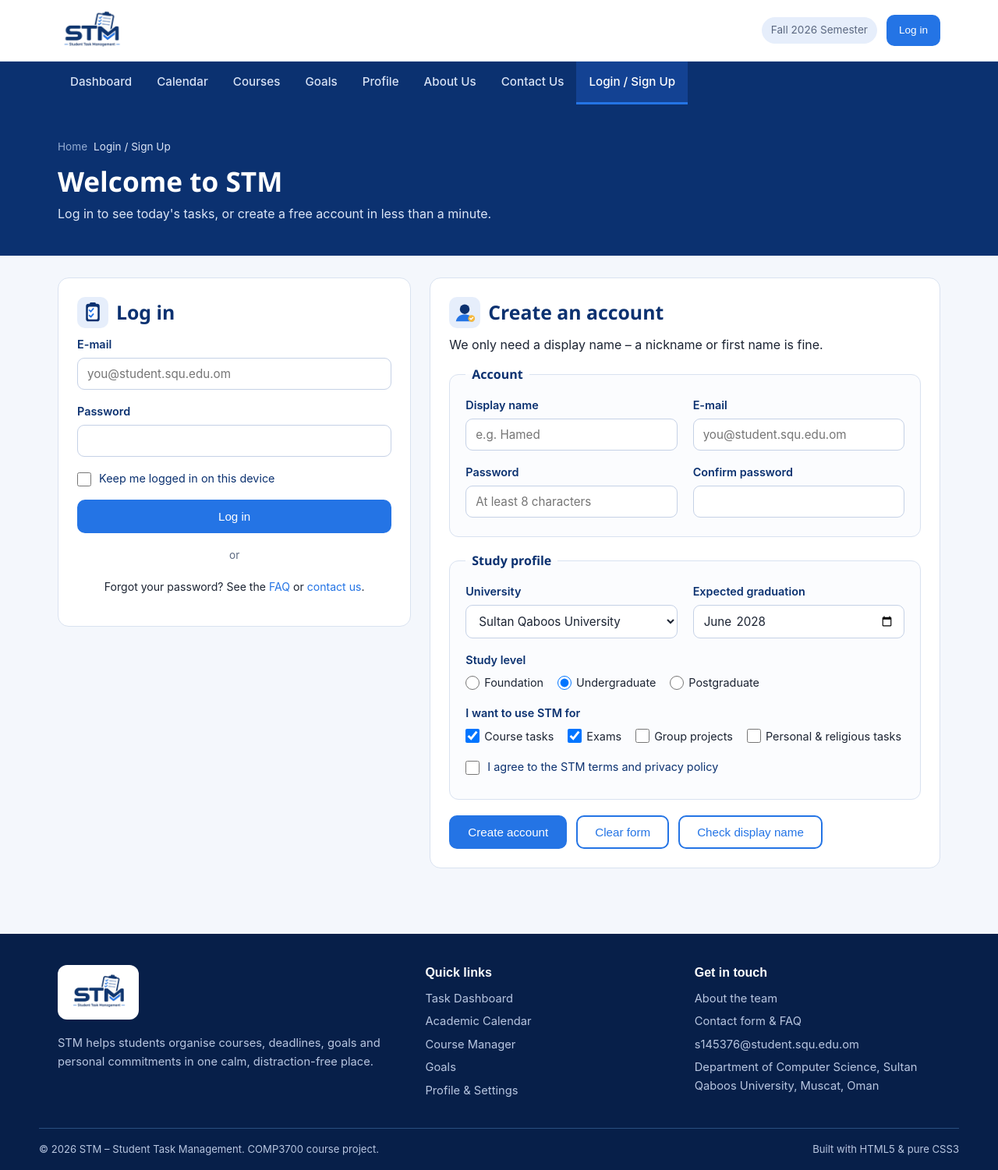
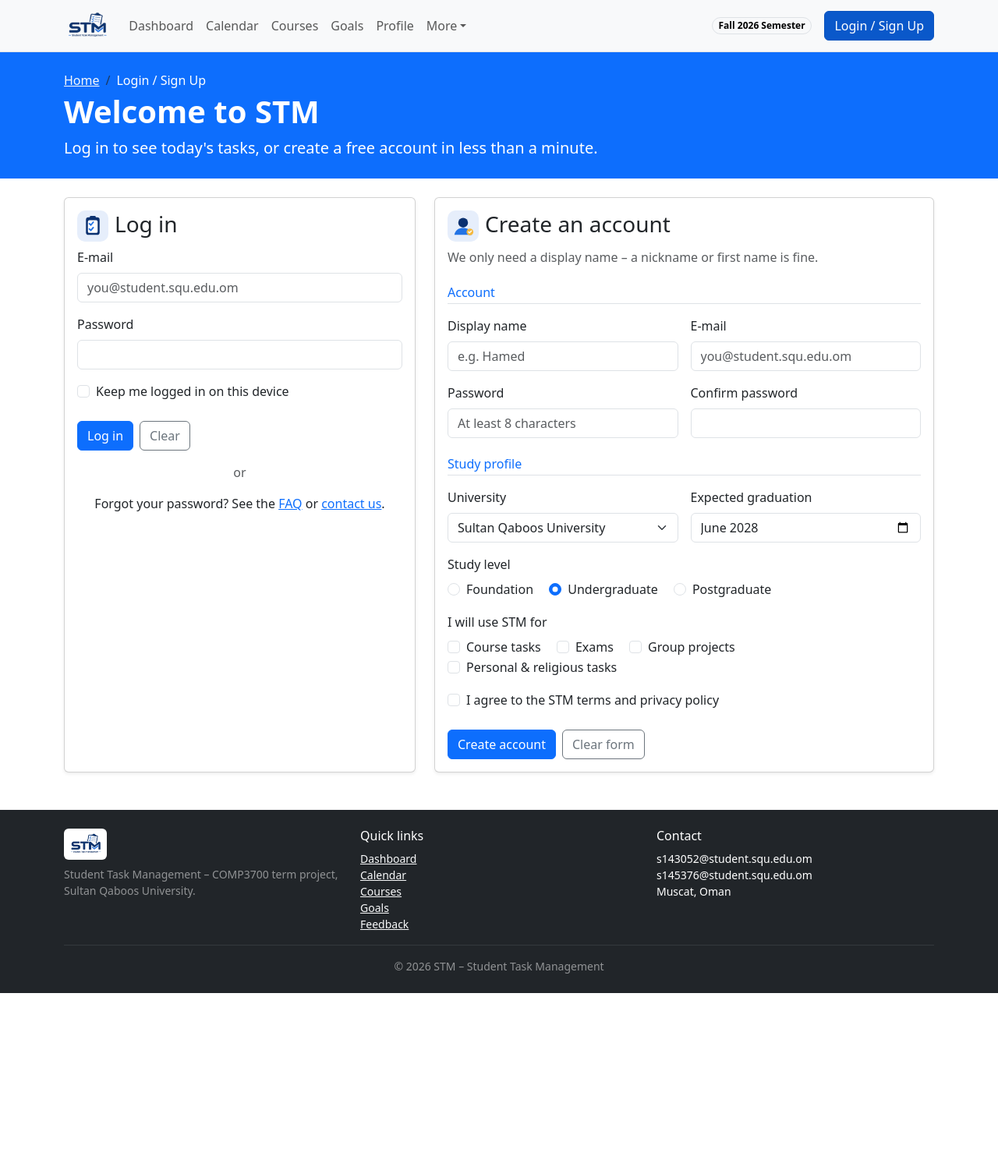
Before and after one commit to s145376/projectweb, a plain HTML site: page pages/login.html in a window 1280 px wide. Shown: the whole page at 78% size. After the commit the page ends 1274 px from the top, so only its background shows below. Drawn offline with nearby package versions, Linux system fonts and the light colour scheme.

Commit message:
Rebuild login and sign-up page with Bootstrap validation
Use Bootstrap forms and needs-validation. Add password confirmation check.

```diff
--- a/pages/login.html
+++ b/pages/login.html
@@ -1,231 +1,212 @@
 <!DOCTYPE html>
-<html xmlns="http://www.w3.org/1999/xhtml" lang="en" xml:lang="en">
+<html lang="en">
 <head>
   <meta charset="UTF-8" />
-  <meta name="viewport" content="width=device-width, initial-scale=1.0" />
-  <meta name="description" content="Log in to STM or create a free student account." />
-  <meta name="keywords" content="student task management, STM, assignments, deadlines, study planner, SQU" />
-  <meta name="author" content="Abdulrhman Khalfan Al-Degheishi, Hamed Hilal Al-Shekaili" />
-  <title>Login &amp; Sign Up | STM – Student Task Management</title>
+  <meta name="viewport" content="width=device-width, initial-scale=1" />
+  <title>Welcome to STM | STM – Student Task Management</title>
   <link rel="icon" type="image/svg+xml" href="../images/favicon.svg" />
-  <!-- 1) EXTERNAL CSS: shared by every page (logo, navigation, layout, footer) -->
-  <link rel="stylesheet" type="text/css" href="../css/style.css" />
-  <!-- 2) INTERNAL (document-level) CSS: rules used only on this page -->
-  <style>
-    .auth-grid {
-      display: grid;
-      grid-template-columns: 0.9fr 1.3fr;
-      gap: 24px;
-      align-items: start;
-    }
-
-    .auth-card h2 {
-      display: flex;
-      align-items: center;
-      gap: 10px;
-    }
-
-    .auth-card h2 img {
-      width: 40px;
-      height: 40px;
-    }
-
-    .or-line {
-      text-align: center;
-      color: #5B6880;
-      font-size: 0.85rem;
-      margin: 18px 0;
-      position: relative;
-    }
-
-
-    @media (max-width: 960px) {
-      .auth-grid {
-        grid-template-columns: 1fr;
-      }
-    }
-  </style>
+  <link href="https://cdn.jsdelivr.net/npm/bootstrap@5.3.8/dist/css/bootstrap.min.css" rel="stylesheet" integrity="sha384-sRIl4kxILFvY47J16cr9ZwB07vP4J8+LH7qKQnuqkuIAvNWLzeN8tE5YBujZqJLB" crossorigin="anonymous" />
 </head>
 <body>
-  <a class="skip-link" href="#content">Skip to main content</a>
-
-  <!-- ===== Uniform header with logo (same on all pages) ===== -->
-  <header id="site-header">
-    <div class="container header-inner">
-      <a class="logo-link" href="../index.html" title="STM home">
-        <img src="../images/logo.png" alt="STM – Student Task Management logo" width="360" height="243" />
-      </a>
-      <div class="header-actions">
-        <span class="today-chip">Fall 2026 Semester</span>
-        <a class="btn btn-small" href="login.html">Log in</a>
+  <nav class="navbar navbar-expand-lg bg-body-tertiary border-bottom sticky-top">
+    <div class="container">
+      <a class="navbar-brand" href="../index.html"><img src="../images/logo.png" alt="STM logo" height="40" /></a>
+      <button class="navbar-toggler" type="button" data-bs-toggle="collapse" data-bs-target="#mainNav" aria-controls="mainNav" aria-expanded="false" aria-label="Toggle navigation">
+        <span class="navbar-toggler-icon"></span>
+      </button>
+      <div class="collapse navbar-collapse" id="mainNav">
+        <ul class="navbar-nav me-auto mb-2 mb-lg-0">
+          <li class="nav-item"><a class="nav-link" href="../index.html">Dashboard</a></li>
+          <li class="nav-item"><a class="nav-link" href="calendar.html">Calendar</a></li>
+          <li class="nav-item"><a class="nav-link" href="courses.html">Courses</a></li>
+          <li class="nav-item"><a class="nav-link" href="goals.html">Goals</a></li>
+          <li class="nav-item"><a class="nav-link" href="profile.html">Profile</a></li>
+          <li class="nav-item dropdown">
+            <a class="nav-link dropdown-toggle" href="#" role="button" data-bs-toggle="dropdown" aria-expanded="false">More</a>
+            <ul class="dropdown-menu">
+              <li><a class="dropdown-item" href="questionnaire.html">Feedback (Questionnaire)</a></li>
+              <li><a class="dropdown-item" href="calculate.html">Study Calculator</a></li>
+              <li><a class="dropdown-item" href="funpage.html">Fun Page</a></li>
+              <li><a class="dropdown-item" href="aboutus.html">About Us</a></li>
+              <li><a class="dropdown-item" href="contact.html">Contact Us</a></li>
+            </ul>
+          </li>
+        </ul>
+        <span class="badge rounded-pill text-bg-light border me-lg-3 mb-2 mb-lg-0">Fall 2026 Semester</span>
+        <a class="btn btn-primary active" href="login.html">Login / Sign Up</a>
       </div>
+    </div>
+  </nav>
+  <header class="bg-primary text-white py-4">
+    <div class="container">
+      <nav aria-label="breadcrumb">
+        <ol class="breadcrumb mb-1">
+          <li class="breadcrumb-item"><a class="link-light" href="../index.html">Home</a></li>
+          <li class="breadcrumb-item active text-white" aria-current="page">Login / Sign Up</li>
+        </ol>
+      </nav>
+      <h1 class="display-6 fw-bold">Welcome to STM</h1>
+      <p class="lead mb-0">Log in to see today's tasks, or create a free account in less than a minute.</p>
     </div>
   </header>
 
-  <!-- ===== Uniform navigation menu ===== -->
-  <nav id="main-nav" aria-label="Main navigation">
-    <div class="container">
-      <ul class="nav-links">
-        <li><a href="../index.html">Dashboard</a></li>
-        <li><a href="calendar.html">Calendar</a></li>
-        <li><a href="courses.html">Courses</a></li>
-        <li><a href="goals.html">Goals</a></li>
-        <li><a href="profile.html">Profile</a></li>
-        <li><a href="aboutus.html">About Us</a></li>
-        <li><a href="contact.html">Contact Us</a></li>
-        <li><a class="active" href="login.html" aria-current="page">Login / Sign Up</a></li>
-      </ul>
+  <main class="container my-4">
+    <div class="row g-4">
+      <div class="col-lg-5">
+        <div class="card h-100 shadow-sm"><div class="card-body">
+          <h2 class="h3"><img src="../images/icon-tasks.svg" alt="" width="40" height="40" class="me-2" />Log in</h2>
+          <form id="loginForm" class="needs-validation" action="https://httpbin.org/get" method="get" target="_blank" novalidate="novalidate">
+  <input type="hidden" name="form_name" value="loginForm" />
+  <div class="row g-3">
+<div class="col-12">
+  <label for="login_email" class="form-label">E-mail</label>
+  <input type="email" class="form-control" id="login_email" name="login_email" required="required" placeholder="you@student.squ.edu.om" autocomplete="username" />
+  <div class="invalid-feedback">Please enter a valid e-mail address.</div>
 </div>
-  </nav>
-
-  <main id="content">
-    <section class="page-hero">
-      <div class="container">
-        <ol class="breadcrumb">
-          <li><a href="../index.html">Home</a></li>
-          <li>Login / Sign Up</li>
-        </ol>
-        <h1>Welcome to STM</h1>
-        <p>Log in to see today's tasks, or create a free account in less than a minute.</p>
+<div class="col-12">
+  <label for="login_password" class="form-label">Password</label>
+  <input type="password" class="form-control" id="login_password" name="login_password" required="required" autocomplete="current-password" />
+  <div class="invalid-feedback">Please enter your password.</div>
 </div>
-    </section>
-
-    <section class="section-tight">
-      <div class="container">
-        <div class="auth-grid">
-
-          <!-- FORM: log in -->
-          <div class="card auth-card" id="login">
-            <h2><img src="../images/icon-tasks.svg" alt="" width="40" height="40" /> Log in</h2>
-            <form action="https://httpbin.org/get" method="get" target="_blank">
-              <input type="hidden" name="form_name" value="login" />
-              <div class="form-row">
-                <label for="login_email" class="required">E-mail</label>
-                <input type="email" id="login_email" name="login_email" placeholder="you@student.squ.edu.om" autocomplete="username" required="required" />
-              </div>
-              <div class="form-row">
-                <label for="login_password" class="required">Password</label>
-                <input type="password" id="login_password" name="login_password" autocomplete="current-password" required="required" />
-              </div>
-              <div class="form-row">
-                <label style="font-weight: 400;"><input type="checkbox" name="remember_me" value="yes" /> Keep me logged in on this device</label>
-              </div>
-              <div class="form-actions">
-                <input type="submit" value="Log in" style="width: 100%;" />
-              </div>
-            </form>
-            <p class="or-line">or</p>
-            <p class="small text-center">Forgot your password? See the <a href="contact.html#faq">FAQ</a> or <a href="contact.html">contact us</a>.</p>
-          </div>
-
-          <!-- FORM: sign up -->
-          <div class="card auth-card" id="signup">
-            <h2><img src="../images/icon-profile.svg" alt="" width="40" height="40" /> Create an account</h2>
-            <p>We only need a display name – a nickname or first name is fine.</p>
-            <form action="https://httpbin.org/get" method="get" target="_blank">
-              <input type="hidden" name="form_name" value="signup" />
-              <fieldset>
-                <legend>Account</legend>
-                <div class="form-grid">
-                  <div class="form-row">
-                    <label for="signup_name" class="required">Display name</label>
-                    <input type="text" id="signup_name" name="signup_name" placeholder="e.g. Hamed" size="20" maxlength="100" required="required" />
-                  </div>
-                  <div class="form-row">
-                    <label for="signup_email" class="required">E-mail</label>
-                    <input type="email" id="signup_email" name="signup_email" placeholder="you@student.squ.edu.om" required="required" />
-                  </div>
-                  <div class="form-row">
-                    <label for="signup_password" class="required">Password</label>
-                    <input type="password" id="signup_password" name="signup_password" minlength="8" placeholder="At least 8 characters" autocomplete="new-password" required="required" />
-                  </div>
-                  <div class="form-row">
-                    <label for="signup_password2" class="required">Confirm password</label>
-                    <input type="password" id="signup_password2" name="signup_password_confirm" minlength="8" autocomplete="new-password" required="required" />
-                  </div>
-                </div>
-              </fieldset>
-              <fieldset>
-                <legend>Study profile</legend>
-                <div class="form-grid">
-                  <div class="form-row">
-                    <label for="signup_university">University</label>
-                    <select id="signup_university" name="signup_university">
-                      <option value="squ" selected="selected">Sultan Qaboos University</option>
-                      <option value="utas">University of Technology and Applied Sciences</option>
-                      <option value="gutech">German University of Technology in Oman</option>
-                      <option value="other">Other</option>
-                    </select>
-                  </div>
-                  <div class="form-row">
-                    <label for="signup_graduation">Expected graduation</label>
-                    <input type="month" id="signup_graduation" name="signup_graduation" value="2028-06" />
-                  </div>
-                  <div class="form-row full">
-                    <span class="label">Study level</span>
-                    <div class="choice-group">
-                      <label><input type="radio" name="signup_level" value="foundation" /> Foundation</label>
-                      <label><input type="radio" name="signup_level" value="undergraduate" checked="checked" /> Undergraduate</label>
-                      <label><input type="radio" name="signup_level" value="postgraduate" /> Postgraduate</label>
-                    </div>
-                  </div>
-                  <div class="form-row full">
-                    <span class="label">I want to use STM for</span>
-                    <div class="choice-group">
-                      <label><input type="checkbox" name="signup_use" value="courses" checked="checked" /> Course tasks</label>
-                      <label><input type="checkbox" name="signup_use" value="exams" checked="checked" /> Exams</label>
-                      <label><input type="checkbox" name="signup_use" value="group_projects" /> Group projects</label>
-                      <label><input type="checkbox" name="signup_use" value="personal" /> Personal &amp; religious tasks</label>
-                    </div>
-                  </div>
-                  <div class="form-row full">
-                    <label style="font-weight: 400;"><input type="checkbox" name="signup_terms" value="accepted" required="required" /> I agree to the STM terms and privacy policy</label>
-                  </div>
-                </div>
-              </fieldset>
-              <div class="form-actions">
-                <input type="submit" value="Create account" />
-                <input type="reset" value="Clear form" />
-                <button type="button" class="btn-outline" title="Name checking will be added with JavaScript in Part 3">Check display name</button>
-              </div>
-            </form>
+<div class="col-12">
+  <div class="form-check">
+    <input class="form-check-input" type="checkbox" name="remember_me" id="remember_me" value="yes" />
+    <label class="form-check-label" for="remember_me">Keep me logged in on this device</label>
   </div>
 </div>
   </div>
-    </section>
+  <div class="mt-4 d-flex flex-wrap gap-2">
+    <button type="submit" class="btn btn-primary">Log in</button>
+    <button type="reset" class="btn btn-outline-secondary">Clear</button>
+  </div>
+</form>
+          <p class="text-center text-muted my-3">or</p>
+          <p class="text-center mb-0">Forgot your password? See the <a href="contact.html">FAQ</a> or <a href="contact.html">contact us</a>.</p>
+        </div></div>
+      </div>
+      <div class="col-lg-7">
+        <div class="card h-100 shadow-sm"><div class="card-body">
+          <h2 class="h3"><img src="../images/icon-profile.svg" alt="" width="40" height="40" class="me-2" />Create an account</h2>
+          <p class="text-muted">We only need a display name – a nickname or first name is fine.</p>
+          <form id="signupForm" class="needs-validation" action="https://httpbin.org/get" method="get" target="_blank" novalidate="novalidate">
+  <input type="hidden" name="form_name" value="signupForm" />
+  <div class="row g-3">
+<div class="col-12"><h3 class="h6 text-primary border-bottom pb-1 mt-2 mb-0">Account</h3></div>
+<div class="col-md-6">
+  <label for="signup_name" class="form-label">Display name</label>
+  <input type="text" class="form-control" id="signup_name" name="signup_name" required="required" maxlength="100" placeholder="e.g. Hamed" />
+  <div class="invalid-feedback">Please enter a display name (a nickname is fine).</div>
+</div>
+<div class="col-md-6">
+  <label for="signup_email" class="form-label">E-mail</label>
+  <input type="email" class="form-control" id="signup_email" name="signup_email" required="required" placeholder="you@student.squ.edu.om" />
+  <div class="invalid-feedback">Please enter a valid e-mail address.</div>
+</div>
+<div class="col-md-6">
+  <label for="signup_password" class="form-label">Password</label>
+  <input type="password" class="form-control" id="signup_password" name="signup_password" required="required" minlength="8" placeholder="At least 8 characters" />
+  <div class="invalid-feedback">The password must have at least 8 characters.</div>
+</div>
+<div class="col-md-6">
+  <label for="signup_password2" class="form-label">Confirm password</label>
+  <input type="password" class="form-control" id="signup_password2" name="signup_password_confirm" required="required" minlength="8" data-match="signup_password" />
+  <div class="invalid-feedback">The two passwords must be the same.</div>
+</div>
+<div class="col-12"><h3 class="h6 text-primary border-bottom pb-1 mt-2 mb-0">Study profile</h3></div>
+<div class="col-md-6">
+  <label for="signup_university" class="form-label">University</label>
+  <select class="form-select" id="signup_university" name="signup_university"><option value="squ">Sultan Qaboos University</option><option value="utas">University of Technology and Applied Sciences</option><option value="gutech">German University of Technology in Oman</option><option value="other">Other</option></select>
+  <div class="invalid-feedback">Please choose an option.</div>
+</div>
+<div class="col-md-6">
+  <label for="signup_graduation" class="form-label">Expected graduation</label>
+  <input type="month" class="form-control" id="signup_graduation" name="signup_graduation" value="2028-06" />
+  <div class="invalid-feedback">Please fill in this field.</div>
+</div>
+<div class="col-12">
+  <div class="form-label">Study level</div>
+  <div class="form-check form-check-inline">
+    <input class="form-check-input" type="radio" name="signup_level" id="signup_level_foundation" value="foundation" required="required" />
+    <label class="form-check-label" for="signup_level_foundation">Foundation</label>
+  </div>
+  <div class="form-check form-check-inline">
+    <input class="form-check-input" type="radio" name="signup_level" id="signup_level_undergraduate" value="undergraduate" checked="checked" required="required" />
+    <label class="form-check-label" for="signup_level_undergraduate">Undergraduate</label>
+  </div>
+  <div class="form-check form-check-inline">
+    <input class="form-check-input" type="radio" name="signup_level" id="signup_level_postgraduate" value="postgraduate" required="required" />
+    <label class="form-check-label" for="signup_level_postgraduate">Postgraduate</label>
+    <div class="invalid-feedback">Please choose one option.</div>
+  </div>
+</div>
+<div class="col-12">
+  <div class="form-label">I will use STM for</div>
+  <div class="form-check form-check-inline">
+    <input class="form-check-input" type="checkbox" name="signup_use" id="signup_use_courses" value="courses" />
+    <label class="form-check-label" for="signup_use_courses">Course tasks</label>
+  </div>
+  <div class="form-check form-check-inline">
+    <input class="form-check-input" type="checkbox" name="signup_use" id="signup_use_exams" value="exams" />
+    <label class="form-check-label" for="signup_use_exams">Exams</label>
+  </div>
+  <div class="form-check form-check-inline">
+    <input class="form-check-input" type="checkbox" name="signup_use" id="signup_use_group_projects" value="group_projects" />
+    <label class="form-check-label" for="signup_use_group_projects">Group projects</label>
+  </div>
+  <div class="form-check form-check-inline">
+    <input class="form-check-input" type="checkbox" name="signup_use" id="signup_use_personal" value="personal" />
+    <label class="form-check-label" for="signup_use_personal">Personal &amp; religious tasks</label>
+  </div>
+</div>
+<div class="col-12">
+  <div class="form-check">
+    <input class="form-check-input" type="checkbox" name="signup_terms" id="signup_terms" value="accepted" required="required" />
+    <label class="form-check-label" for="signup_terms">I agree to the STM terms and privacy policy</label>
+    <div class="invalid-feedback">You must agree before creating an account.</div>
+  </div>
+</div>
+  </div>
+  <div class="mt-4 d-flex flex-wrap gap-2">
+    <button type="submit" class="btn btn-primary">Create account</button>
+    <button type="reset" class="btn btn-outline-secondary">Clear form</button>
+  </div>
+</form>
+        </div></div>
+      </div>
+    </div>
   </main>
-
-  <!-- ===== Uniform footer (same on all pages) ===== -->
-  <footer id="site-footer">
-    <div class="container footer-grid">
-      <div>
-        <a class="footer-logo" href="../index.html"><img src="../images/logo.png" alt="STM logo" width="360" height="243" /></a>
-        <p>STM helps students organise courses, deadlines, goals and personal commitments in one calm, distraction-free place.</p>
+  <footer class="bg-dark text-white mt-5 py-4">
+    <div class="container">
+      <div class="row g-4">
+        <div class="col-md-4">
+          <img src="../images/logo.png" alt="STM logo" height="40" class="bg-white rounded p-1 mb-2" />
+          <p class="small text-white-50 mb-0">Student Task Management – COMP3700 term project, Sultan Qaboos University.</p>
         </div>
-      <div>
-        <h2>Quick links</h2>
-        <ul>
-          <li><a href="../index.html">Task Dashboard</a></li>
-          <li><a href="calendar.html">Academic Calendar</a></li>
-          <li><a href="courses.html">Course Manager</a></li>
-          <li><a href="goals.html">Goals</a></li>
-          <li><a href="profile.html">Profile &amp; Settings</a></li>
+        <div class="col-6 col-md-4">
+          <h2 class="h6">Quick links</h2>
+          <ul class="list-unstyled small mb-0">
+            <li><a class="link-light" href="../index.html">Dashboard</a></li>
+            <li><a class="link-light" href="calendar.html">Calendar</a></li>
+            <li><a class="link-light" href="courses.html">Courses</a></li>
+            <li><a class="link-light" href="goals.html">Goals</a></li>
+            <li><a class="link-light" href="questionnaire.html">Feedback</a></li>
           </ul>
         </div>
-      <div>
-        <h2>Get in touch</h2>
-        <ul>
-          <li><a href="aboutus.html">About the team</a></li>
-          <li><a href="contact.html">Contact form &amp; FAQ</a></li>
-          <li><a href="mailto:s145376@student.squ.edu.om">s145376@student.squ.edu.om</a></li>
-          <li>Department of Computer Science, Sultan Qaboos University, Muscat, Oman</li>
+        <div class="col-6 col-md-4">
+          <h2 class="h6">Contact</h2>
+          <ul class="list-unstyled small mb-0">
+            <li>s143052@student.squ.edu.om</li>
+            <li>s145376@student.squ.edu.om</li>
+            <li>Muscat, Oman</li>
           </ul>
         </div>
       </div>
-    <div class="container footer-bottom">
-      <span>&#169; 2026 STM – Student Task Management. COMP3700 course project.</span>
-      <span>Built with HTML5 &amp; pure CSS3</span>
+      <hr class="border-secondary" />
+      <p class="text-center small text-white-50 mb-0">&#169; 2026 STM – Student Task Management</p>
     </div>
   </footer>
+
+  <script src="https://cdn.jsdelivr.net/npm/bootstrap@5.3.8/dist/js/bootstrap.bundle.min.js" integrity="sha384-FKyoEForCGlyvwx9Hj09JcYn3nv7wiPVlz7YYwJrWVcXK/BmnVDxM+D2scQbITxI" crossorigin="anonymous"></script>
+  <script src="../js/validation.js"></script>
 </body>
 </html>
```
Lines whose indentation alone changed are shown as unchanged.
